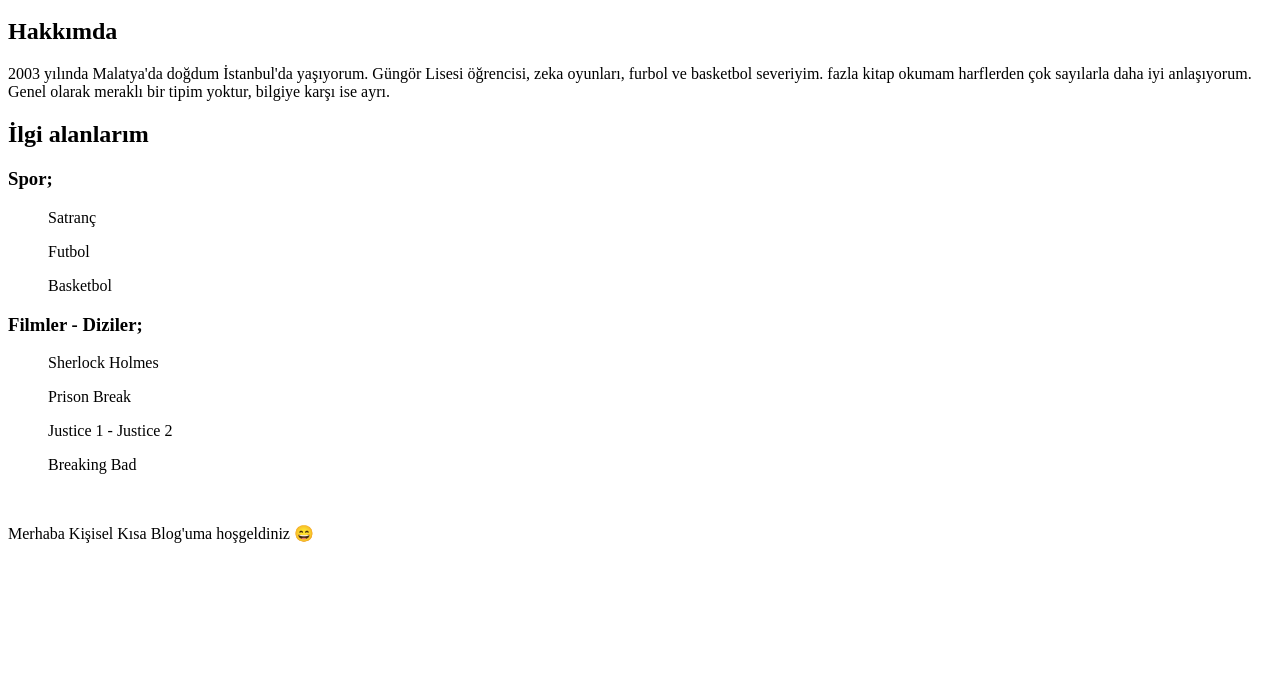
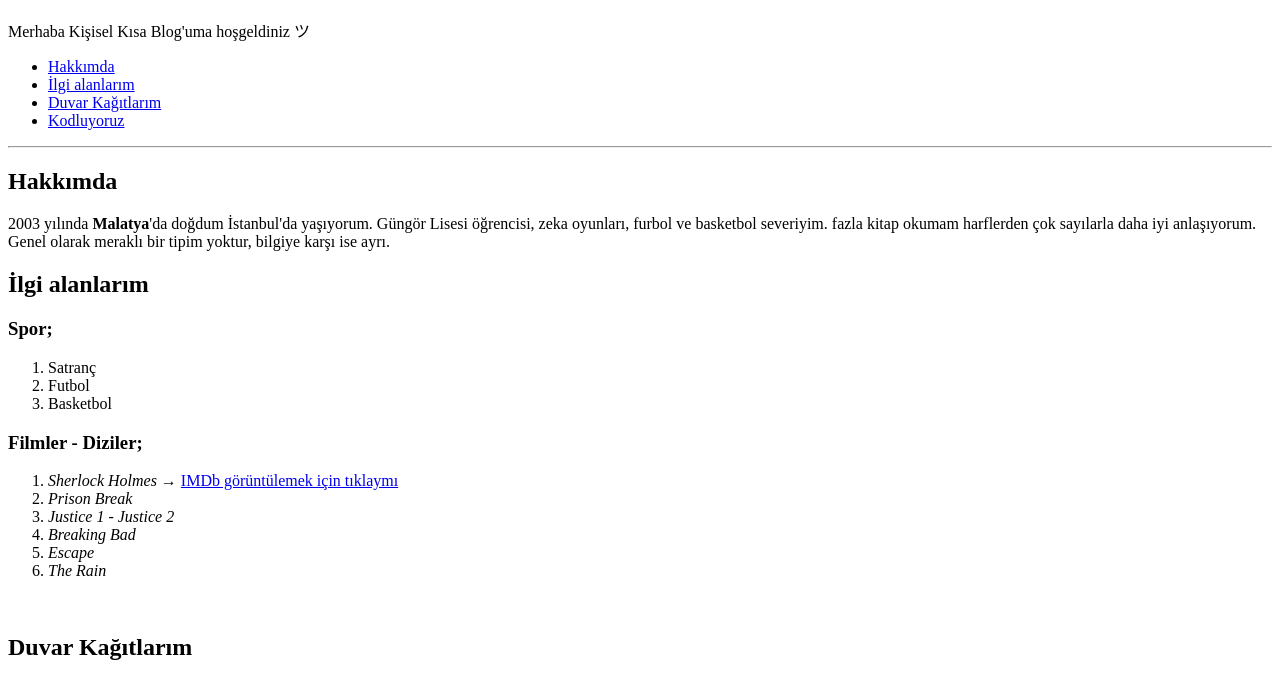
Before and after one commit to mPainite/HTML.ogreniyorum2, a plain HTML site: page index.html in a window 1280 px wide. Shown: the part 48-726 px from the top of the page. Drawn offline with Linux system fonts and the light colour scheme.

Commit message:
Commit*1

```diff
--- a/index.html
+++ b/index.html
@@ -1,38 +1,75 @@
 <h1>Musap Elhelu</h1>
 
-<h2>Hakkımda</h2>
-<p>2003 yılında Malatya'da doğdum İstanbul'da yaşıyorum. Güngör Lisesi öğrencisi, zeka oyunları, furbol ve basketbol severiyim.
+<p>Merhaba Kişisel Kısa Blog'uma hoşgeldiniz ツ</p>
+<ul>
+    <li>
+        <a href="#Hakkimda_id">Hakkımda</a>
+    </li>
+    <li>
+        <a href="#ilgialanlarim_id">İlgi alanlarım</a>
+    </li>
+    <li>
+        <a href="#duvarkagitlarım_id">Duvar Kağıtlarım</a>
+    </li>
+    <li>
+        <a href="#Kodluyoruz">Kodluyoruz</a>
+    </li>
+</ul>
+<hr>
+
+<h2 id="Hakkimda_id">Hakkımda</h2> <!-- hakkımda -->
+<p>2003 yılında <strong>Malatya</strong>'da doğdum İstanbul'da yaşıyorum. Güngör Lisesi öğrencisi, zeka oyunları, furbol ve basketbol severiyim.
     fazla kitap okumam harflerden çok sayılarla daha iyi anlaşıyorum. Genel olarak meraklı bir tipim yoktur, bilgiye karşı ise ayrı.</p>
 
-<h2>İlgi alanlarım</h2>
+<h2 id="ilgialanlarim_id">İlgi alanlarım</h2> <!-- ilgi alanlarım -->
 <h3>Spor;</h3>
-    <ul>
-        <p>
+    <ol>
+        <li>
             Satranç
-        </p>
-        <p>
+        </li>
+        <li>
             Futbol
-        </p>
-        <p>
+        </li>
+        <li>
             Basketbol
-        </p>
-    </ul>
-<h3>Filmler - Diziler;</h3>
-    <ul>
-        <p>
-            Sherlock Holmes
-        </p>
-        <p>
-            Prison Break
-        </p>
-        <p>
-            Justice 1 - Justice 2
-        </p>
-        <p>
-            Breaking Bad
-        </p>
-    </ul>
+        </li>
+    </ol>
+<h3>Filmler - Diziler;</h3>  <!-- filmler-diziler -->
+    <ol>
+        <li>
+            <em>Sherlock Holmes →</em>
+            <a href="https://www.imdb.com/title/tt0988045/" target="_blank">IMDb görüntülemek için tıklaymı</a>
+        </li>
+        <li>
+            <em>Prison Break</em>
+        </li>
+        <li>
+            <em>Justice 1 - Justice 2</em>
+        </li>
+        <li>
+            <em>Breaking Bad</em>
+        </li>
+        <li>
+            <em>Escape</em>
+        </li>
+        <li>
+            <em>The Rain</em>
+        </li>
+    </ol>
 
 <br> <!--Boşluk Bırakmak için-->
 
-<p>Merhaba Kişisel Kısa Blog'uma hoşgeldiniz 😄</p>
+<h2 id="duvarkagitlarım_id">Duvar Kağıtlarım</h2>
+<img width="350" src="Images/Wallpaper.jpg" alt="">
+<img width="296" src="https://i.pinimg.com/originals/cb/43/2e/cb432e60362df5c38d82b89b94456ccd.jpg" alt="">
+<img width="296" src="https://images.unsplash.com/photo-1654323572481-fac2705aa79e?ixlib=rb-1.2.1&ixid=MnwxMjA3fDB8MHx0b3BpYy1mZWVkfDI3fDZzTVZqVExTa2VRfHxlbnwwfHx8fA%3D%3D&auto=format&fit=crop&w=500&q=60" alt="">
+<img src="https://images.unsplash.com/photo-1653659995710-334e7b8e8cb6?ixlib=rb-1.2.1&ixid=MnwxMjA3fDB8MHxwaG90by1wYWdlfHx8fGVufDB8fHx8&auto=format&fit=crop&w=870&q=80" alt="">
+
+
+<h2 id="Kodluyoruz">Kodluyoruz</h2>
+    <p>Şu anda Front-End yazılım eğitimi gördüğüm. yararlı bulduğum site 😄</p>
+    <iframe width="853" height="480" src="https://www.youtube.com/embed/ZX13KoNPSpw"
+    title="YouTube video player" frameborder="0" allow="accelerometer; autoplay; clipboard-write; encrypted-media; gyroscope; picture-in-picture"
+    allowfullscreen>
+    </iframe>
+    <img src="https://cdn.sanity.io/images/9kdepi1d/production/65c832d202a503b15d99e628f4313782f3ef50db-300x62.png" alt="">
```
Also changed, not shown: Images/Wallpaper.jpg (added).
